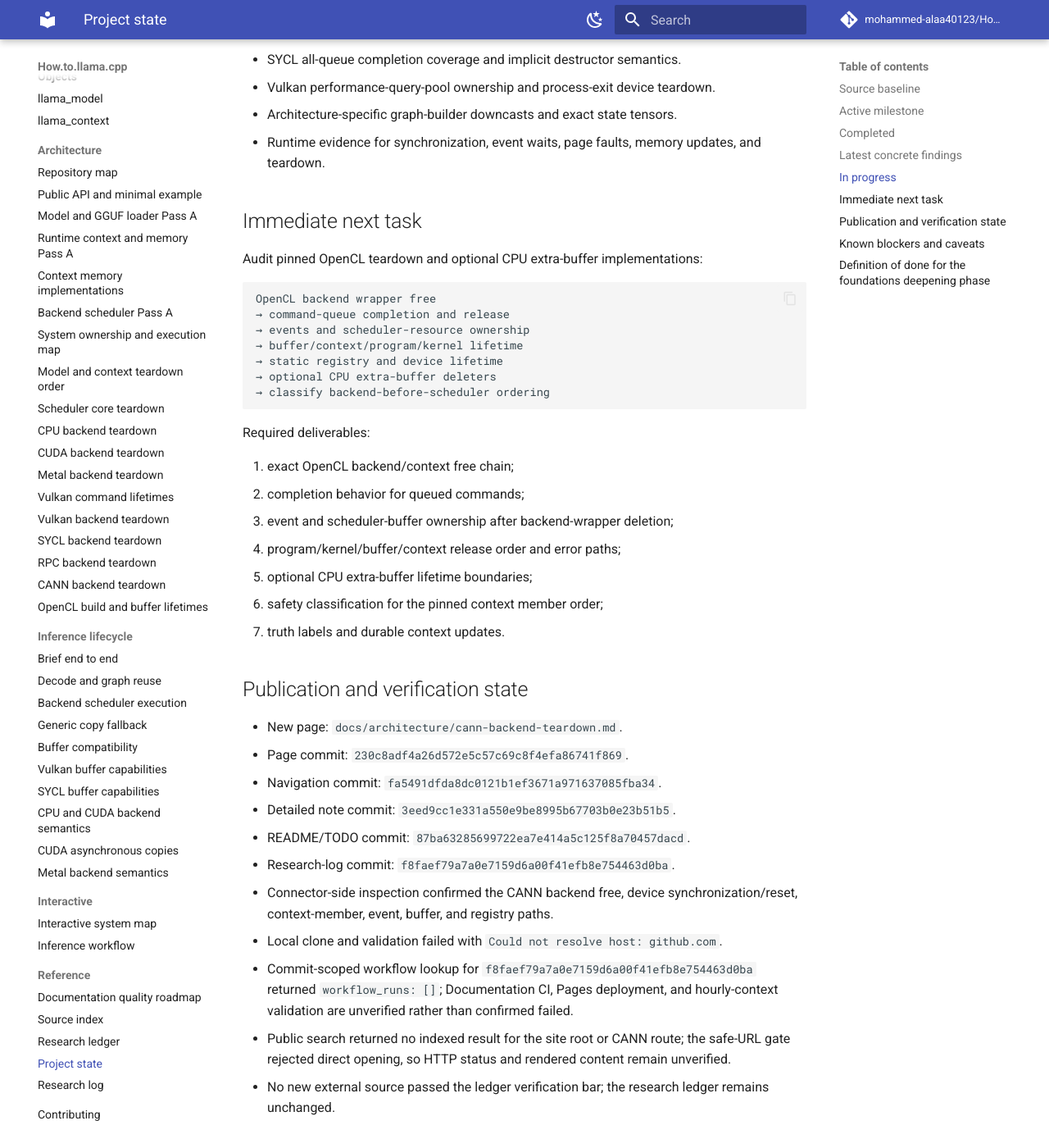
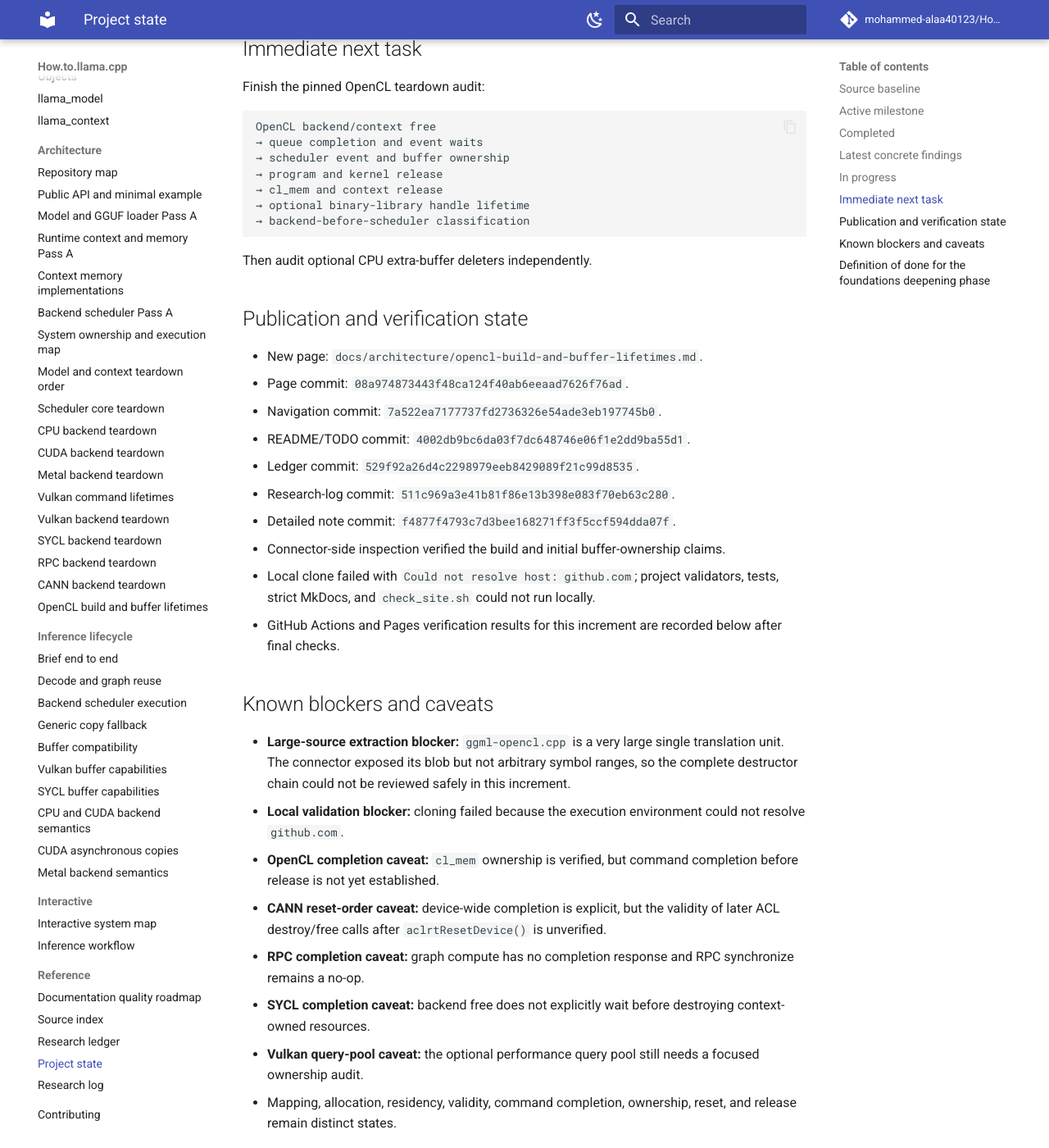
Before and after one commit to mohammed-alaa40123/How.to.llama.cpp, an MkDocs documentation site: the page built from docs/reference/project-state.md, in a window 1280 px wide and 1400 px high, scrolled down 1976 px. Shown: the whole window at 82% size. Built offline with MkDocs 1.6.1 and Material for MkDocs 9.7.7, drawn with Linux system fonts in a browser that asks for light colours; comment, search, counter and statistics services are not loaded; some of the changed text lies outside the part shown.

Commit message:
docs: update project state for OpenCL increment

````diff
--- a/docs/reference/project-state.md
+++ b/docs/reference/project-state.md
@@ -21,29 +21,22 @@
 - Canonical GGUF, model placement, model/context, graph/MoE, scheduler, memory-lifetime, and system-ownership pages.
 - Pass A pages for public API, model/GGUF loading, runtime context/memory, scheduler, and concrete context-memory implementations.
 - Exact pinned declaration and reverse-destruction map for `llama_model` and `llama_context`.
-- Exact pinned generic scheduler teardown path.
-- Ordinary pinned CPU backend teardown classification.
-- Pinned CUDA backend teardown dependency audit and conditional safety classification.
-- Pinned Metal backend teardown audit and verified-safe backend-before-scheduler classification.
-- Pinned Vulkan command-lifetime map and verified-safe ordinary backend teardown classification.
-- Pinned SYCL backend teardown audit and conditional queued-work classification.
-- Pinned RPC backend teardown audit and distributed completion classification.
-- Pinned CANN backend teardown audit and reset-order conditional classification.
+- Generic scheduler plus ordinary CPU, CUDA, Metal, Vulkan, SYCL, RPC, and CANN teardown audits.
+- Pinned OpenCL build composition, kernel deployment, official platform scope, and initial `cl_mem` RAII ownership map.
 
 ## Latest concrete findings
 
-- `ggml_backend_cann_free()` calls `aclrtSynchronizeDevice()`, then `aclrtResetDevice()`, then deletes the backend context and wrapper.
-- Device-wide synchronization establishes an explicit queued-work completion boundary before teardown.
-- The context owns lazy streams, an optional copy event, a memory pool, rope/tensor caches, and optional ACL graph-cache state.
-- Scheduler CANN events own independent ACL event handles and registry-device references.
-- Scheduler CANN buffers own buffer-local device allocations and free them without dereferencing the backend context.
-- Registry/device objects are function-static and outlive individual backend wrappers.
-- The unresolved risk is resource validity after reset: context and scheduler destructors later call `aclrtDestroyEvent`, `aclrtDestroyStream`, and `aclrtFree`.
-- Current upstream still contains the same reset-before-context-delete order as the pinned baseline.
+- The pinned build registers OpenCL through `ggml_add_backend(OpenCL)` and builds `ggml-opencl` from one large host implementation plus OpenCL C kernels.
+- Embedded mode generates headers with Python; non-embedded mode copies kernel files to the runtime output directory.
+- Optional Adreno source kernels and an external binary-kernel library are separately controlled.
+- The pinned kernel list includes attention, quantized matrix operations, and MoE-specific expert sorting, reorder, combine, and `MUL_MAT_ID` paths.
+- The pinned host source defines `ggml_cl_buffer`, which releases its `cl_mem` before replacement and at destruction.
+- Buffer-local ownership does not prove completion of queued commands that still reference the memory object.
+- The full OpenCL backend-before-scheduler classification remains open.
 
 ## In progress
 
-- Remaining concrete backend teardown audit for OpenCL.
+- Exact OpenCL backend/context teardown, queue completion, scheduler events/buffers, and program/kernel/context release order.
 - Optional CPU extra-buffer teardown audit.
 - CANN reset semantics and multi-context runtime validation.
 - RPC remote synchronization/completion protocol and shared-socket concurrency.
@@ -55,51 +48,40 @@
 
 ## Immediate next task
 
-Audit pinned OpenCL teardown and optional CPU extra-buffer implementations:
+Finish the pinned OpenCL teardown audit:
 
 ```text
-OpenCL backend wrapper free
-→ command-queue completion and release
-→ events and scheduler-resource ownership
-→ buffer/context/program/kernel lifetime
-→ static registry and device lifetime
-→ optional CPU extra-buffer deleters
-→ classify backend-before-scheduler ordering
+OpenCL backend/context free
+→ queue completion and event waits
+→ scheduler event and buffer ownership
+→ program and kernel release
+→ cl_mem and context release
+→ optional binary-library handle lifetime
+→ backend-before-scheduler classification
 ```
 
-Required deliverables:
-
-1. exact OpenCL backend/context free chain;
-2. completion behavior for queued commands;
-3. event and scheduler-buffer ownership after backend-wrapper deletion;
-4. program/kernel/buffer/context release order and error paths;
-5. optional CPU extra-buffer lifetime boundaries;
-6. safety classification for the pinned context member order;
-7. truth labels and durable context updates.
+Then audit optional CPU extra-buffer deleters independently.
 
 ## Publication and verification state
 
-- New page: `docs/architecture/cann-backend-teardown.md`.
-- Page commit: `230c8adf4a26d572e5c57c69c8f4efa86741f869`.
-- Navigation commit: `fa5491dfda8dc0121b1ef3671a971637085fba34`.
-- Detailed note commit: `3eed9cc1e331a550e9be8995b67703b0e23b51b5`.
-- README/TODO commit: `87ba63285699722ea7e414a5c125f8a70457dacd`.
-- Research-log commit: `f8faef79a7a0e7159d6a00f41efb8e754463d0ba`.
-- Connector-side inspection confirmed the CANN backend free, device synchronization/reset, context-member, event, buffer, and registry paths.
-- Local clone and validation failed with `Could not resolve host: github.com`.
-- Commit-scoped workflow lookup for `f8faef79a7a0e7159d6a00f41efb8e754463d0ba` returned `workflow_runs: []`; Documentation CI, Pages deployment, and hourly-context validation are unverified rather than confirmed failed.
-- Public search returned no indexed result for the site root or CANN route; the safe-URL gate rejected direct opening, so HTTP status and rendered content remain unverified.
-- No new external source passed the ledger verification bar; the research ledger remains unchanged.
+- New page: `docs/architecture/opencl-build-and-buffer-lifetimes.md`.
+- Page commit: `08a974873443f48ca124f40ab6eeaad7626f76ad`.
+- Navigation commit: `7a522ea7177737fd2736326e54ade3eb197745b0`.
+- README/TODO commit: `4002db9bc6da03f7dc648746e06f1e2dd9ba55d1`.
+- Ledger commit: `529f92a26d4c2298979eeb8429089f21c99d8535`.
+- Research-log commit: `511c969a3e41b81f86e13b398e083f70eb63c280`.
+- Detailed note commit: `f4877f4793c7d3bee168271ff3f5ccf594dda07f`.
+- Connector-side inspection verified the build and initial buffer-ownership claims.
+- Local clone failed with `Could not resolve host: github.com`; project validators, tests, strict MkDocs, and `check_site.sh` could not run locally.
+- GitHub Actions and Pages verification results for this increment are recorded below after final checks.
 
 ## Known blockers and caveats
 
-- **Local validation blocker:** cloning failed because the execution environment could not resolve `github.com`, so project validators, tests, strict MkDocs build, and `check_site.sh` could not run locally.
-- **CI visibility blocker:** the available commit-scoped workflow endpoint returned an empty run list and currently exposes only a limited class of workflow runs.
-- **Pages verification blocker:** public search found no indexed site result and direct access was rejected by the safe-URL gate; HTTP response and expected CANN page content could not be inspected.
+- **Large-source extraction blocker:** `ggml-opencl.cpp` is a very large single translation unit. The connector exposed its blob but not arbitrary symbol ranges, so the complete destructor chain could not be reviewed safely in this increment.
+- **Local validation blocker:** cloning failed because the execution environment could not resolve `github.com`.
+- **OpenCL completion caveat:** `cl_mem` ownership is verified, but command completion before release is not yet established.
 - **CANN reset-order caveat:** device-wide completion is explicit, but the validity of later ACL destroy/free calls after `aclrtResetDevice()` is unverified.
-- **CANN shared-device caveat:** freeing one backend resets the device; impact on another backend instance using the same device remains unverified.
-- **RPC completion caveat:** graph compute has no completion response and the no-op RPC synchronize does not invoke server-side synchronization.
-- **RPC concurrency caveat:** one socket can be shared through endpoint-level weak caching and buffer-held strong references; the inspected request helpers do not establish a per-socket request mutex.
+- **RPC completion caveat:** graph compute has no completion response and RPC synchronize remains a no-op.
 - **SYCL completion caveat:** backend free does not explicitly wait before destroying context-owned resources.
 - **Vulkan query-pool caveat:** the optional performance query pool still needs a focused ownership audit.
 - Mapping, allocation, residency, validity, command completion, ownership, reset, and release remain distinct states.
````
Also changed, not shown: other parts of docs/reference/project-state.md (+1 -1 lines).
